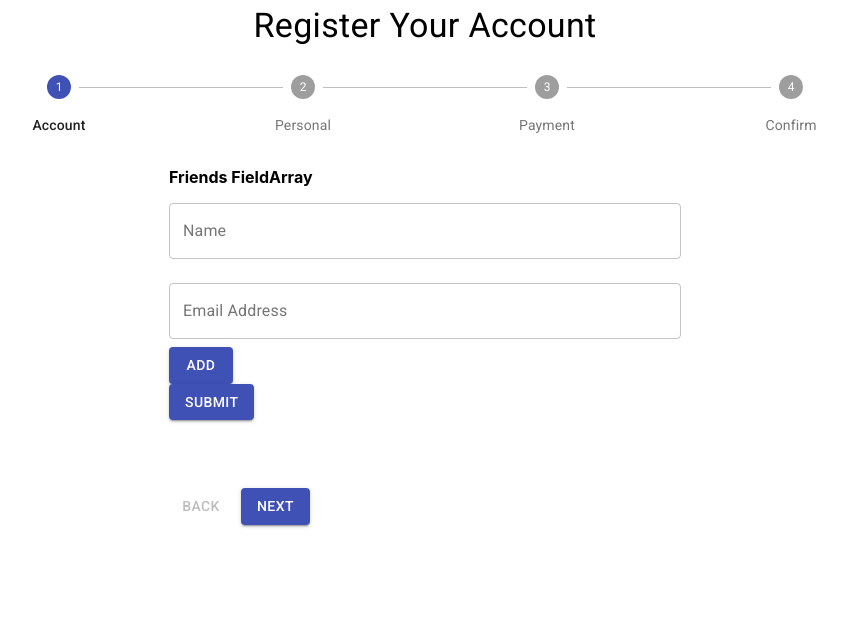
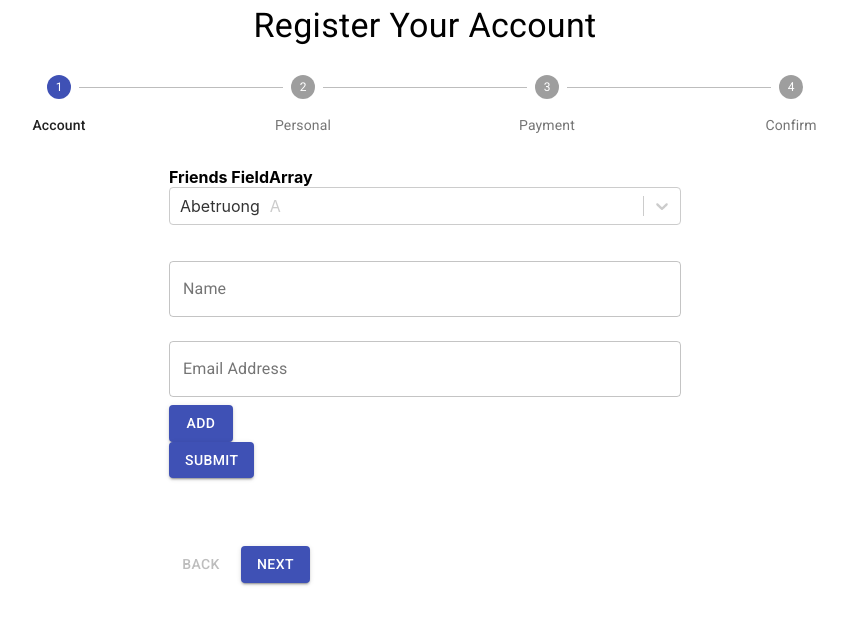
Before and after one commit to nhattruongniit/react-stepper-form, a React (Create React App) app: page / in a window 1280 px wide. Shown: the top 624 px of the page, without its empty margins (215-1062 px from the left). Built offline with nearby package versions, Linux system fonts and the light colour scheme.

Commit message:
update react select

```diff
--- a/package.json
+++ b/package.json
@@ -11,6 +11,7 @@
     "react": "^17.0.1",
     "react-dom": "^17.0.1",
     "react-scripts": "4.0.1",
+    "react-select": "^3.1.1",
     "web-vitals": "^0.2.4",
     "yup": "^0.32.8"
   },
--- a/src/Account/Account.js
+++ b/src/Account/Account.js
@@ -1,11 +1,43 @@
 import React from 'react';
 import * as Yup from 'yup';
 import { Formik, Field, Form, FieldArray } from 'formik';
+import Select from "react-select";
 
 // material core
 import Button from '@material-ui/core/Button';
 import TextField from '@material-ui/core/TextField';
 
+const options = [
+  { value: "Abe", label: "Abe", customAbbreviation: "A" },
+  { value: "John", label: "John", customAbbreviation: "J" },
+  { value: "Dustin", label: "Dustin", customAbbreviation: "D" }
+];
+
+
+const Option = (props) => {
+  console.log("props", props);
+  const { innerProps, innerRef, data } = props;
+  return (
+    <article ref={innerRef} {...innerProps}>
+      <h4>{data.label}</h4> component
+      <h5>Genre: {data.value}</h5>
+      <h6>
+        {data.customAbbreviation}
+      </h6>
+    </article>
+  );
+};
+
+const formatOptionLabel = ({ value, label, customAbbreviation }) => (
+  <div style={{ display: "flex" }}>
+    <div>{label}</div>
+    truong
+    <br/>
+    <div style={{ marginLeft: "10px", color: "#ccc" }}>
+      {customAbbreviation}
+    </div>
+  </div>
+);
 
 function Account() {
   const initialValues = {
@@ -29,6 +61,13 @@ function Account() {
   return (
     <>
       <b>Friends FieldArray</b>
+      <Select
+        defaultValue={options[0]}
+        formatOptionLabel={formatOptionLabel}
+        components={{ Option }}
+        options={options}
+      />
+      <br/>
       <Formik
         initialValues={initialValues}
         validationSchema={validationSchema}
```
Also changed, not shown: 2 other files (tests, documents, lock files or other folders).
